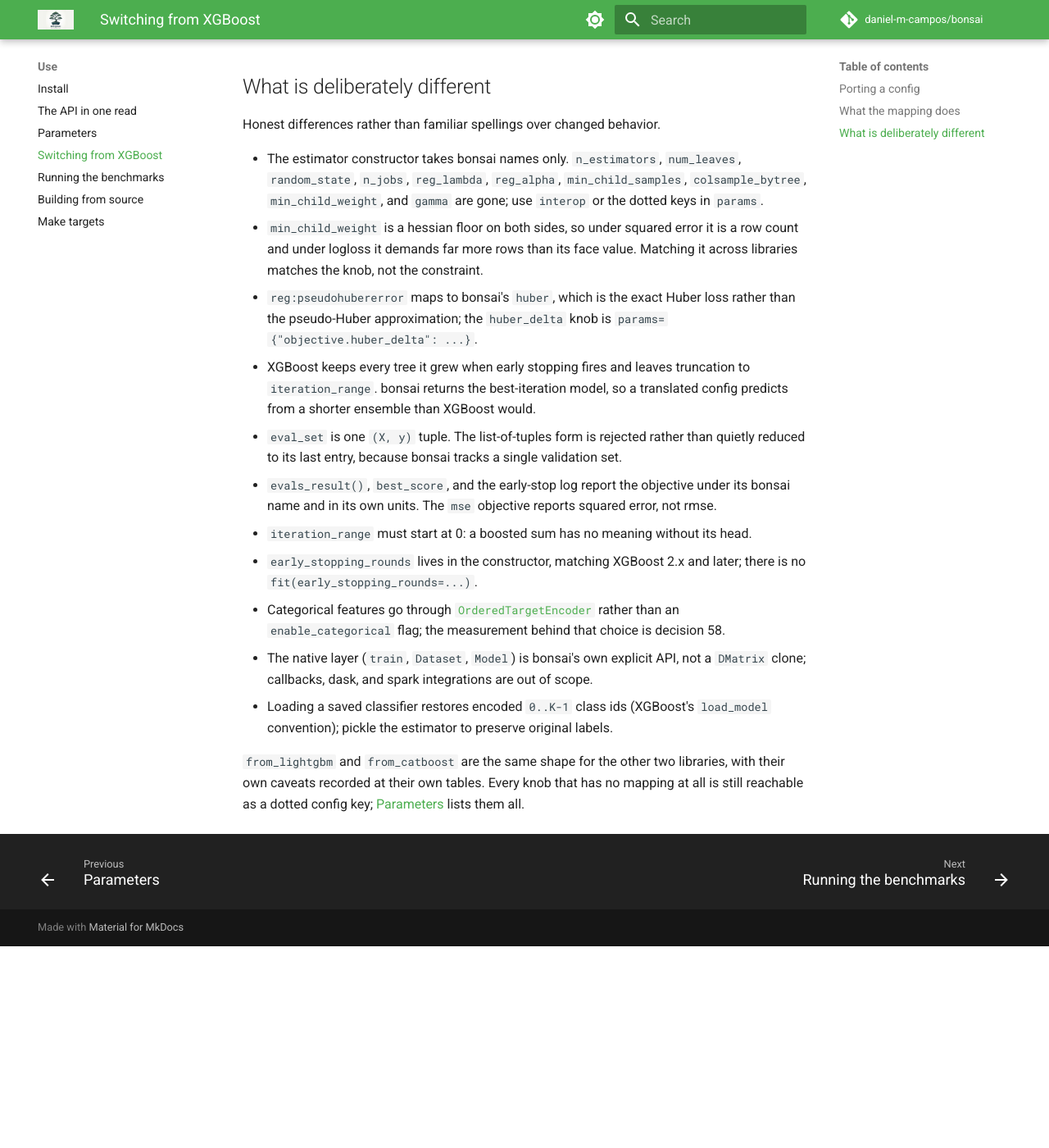
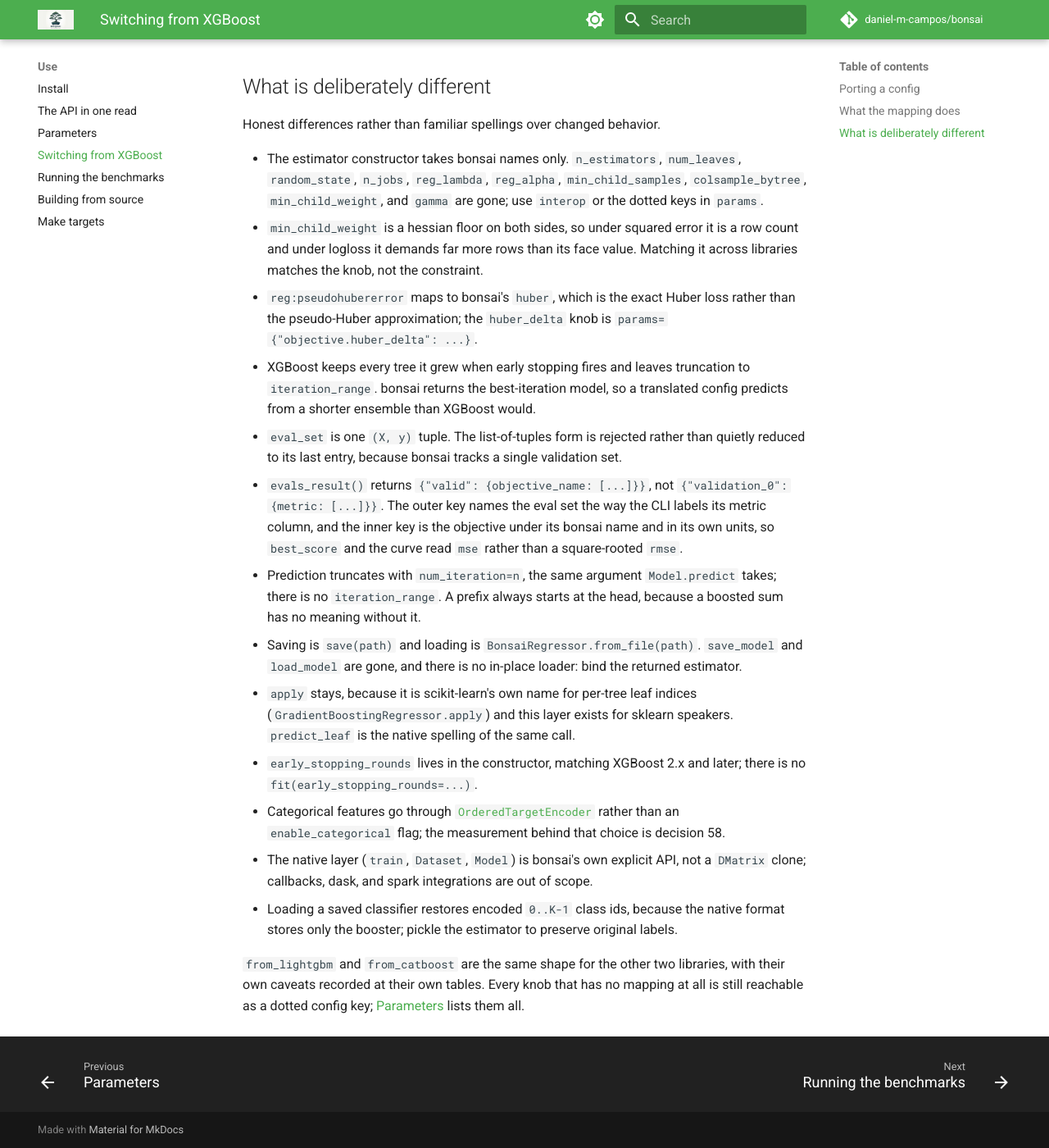
Before and after one commit to daniel-m-campos/bonsai, an MkDocs documentation site: the page built from docs/use/from-xgboost.md, in a window 1280 px wide and 1400 px high, scrolled down 2210 px. Shown: the whole window at 82% size. Built offline with MkDocs 1.6.1 and Material for MkDocs 9.7.7, drawn with Linux system fonts in a browser that asks for light colours; comment, search, counter and statistics services are not loaded; before the commit the page ends 3364 px from its top, so only the background shows below that.

Commit message:
feat(python)!: native method names on estimators
BREAKING CHANGE: save_model and load_model are gone (use save plus
the from_file classmethod, which returns a fresh estimator rather
than loading in place), predict's iteration_range is gone (use
num_iteration=n, the argument Model.predict already takes), and
evals_result keys the history by the eval set's name instead of
validation_0. The natural name is "valid": it is what the CLI
labels its metric column and what data.valid names the file, so a
Python history and a CLI fit log read the same word.

apply stays. That one is scikit-learn's own vocabulary, and the
estimator layer exists for sklearn speakers; it still delegates to
predict_leaf.

Docstrings, the from-xgboost page, and the changelog Removed block
all name the replacement per removal.

```diff
--- a/docs/use/from-xgboost.md
+++ b/docs/use/from-xgboost.md
@@ -79,11 +79,13 @@
 - `reg:pseudohubererror` maps to bonsai's `huber`, which is the exact Huber loss rather than the pseudo-Huber approximation; the `huber_delta` knob is `params={"objective.huber_delta": ...}`.
 - XGBoost keeps every tree it grew when early stopping fires and leaves truncation to `iteration_range`. bonsai returns the best-iteration model, so a translated config predicts from a shorter ensemble than XGBoost would.
 - `eval_set` is one `(X, y)` tuple. The list-of-tuples form is rejected rather than quietly reduced to its last entry, because bonsai tracks a single validation set.
-- `evals_result()`, `best_score`, and the early-stop log report the objective under its bonsai name and in its own units. The `mse` objective reports squared error, not rmse.
-- `iteration_range` must start at 0: a boosted sum has no meaning without its head.
+- `evals_result()` returns `{"valid": {objective_name: [...]}}`, not `{"validation_0": {metric: [...]}}`. The outer key names the eval set the way the CLI labels its metric column, and the inner key is the objective under its bonsai name and in its own units, so `best_score` and the curve read `mse` rather than a square-rooted `rmse`.
+- Prediction truncates with `num_iteration=n`, the same argument `Model.predict` takes; there is no `iteration_range`. A prefix always starts at the head, because a boosted sum has no meaning without it.
+- Saving is `save(path)` and loading is `BonsaiRegressor.from_file(path)`. `save_model` and `load_model` are gone, and there is no in-place loader: bind the returned estimator.
+- `apply` stays, because it is scikit-learn's own name for per-tree leaf indices (`GradientBoostingRegressor.apply`) and this layer exists for sklearn speakers. `predict_leaf` is the native spelling of the same call.
 - `early_stopping_rounds` lives in the constructor, matching XGBoost 2.x and later; there is no `fit(early_stopping_rounds=...)`.
 - Categorical features go through [`OrderedTargetEncoder`](../guide/13-categorical-features.md) rather than an `enable_categorical` flag; the measurement behind that choice is decision 58.
 - The native layer (`train`, `Dataset`, `Model`) is bonsai's own explicit API, not a `DMatrix` clone; callbacks, dask, and spark integrations are out of scope.
-- Loading a saved classifier restores encoded `0..K-1` class ids (XGBoost's `load_model` convention); pickle the estimator to preserve original labels.
+- Loading a saved classifier restores encoded `0..K-1` class ids, because the native format stores only the booster; pickle the estimator to preserve original labels.
 
 `from_lightgbm` and `from_catboost` are the same shape for the other two libraries, with their own caveats recorded at their own tables. Every knob that has no mapping at all is still reachable as a dotted config key; [Parameters](parameters.md) lists them all.
```
Also changed, not shown: CHANGELOG.md (+5 -2 lines), 2 other files.
